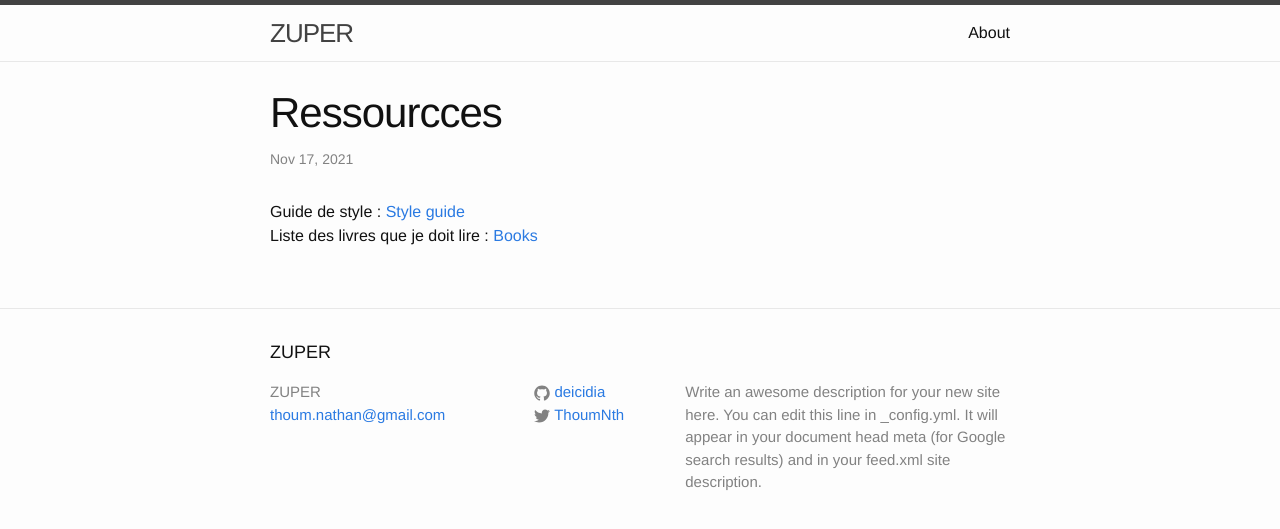
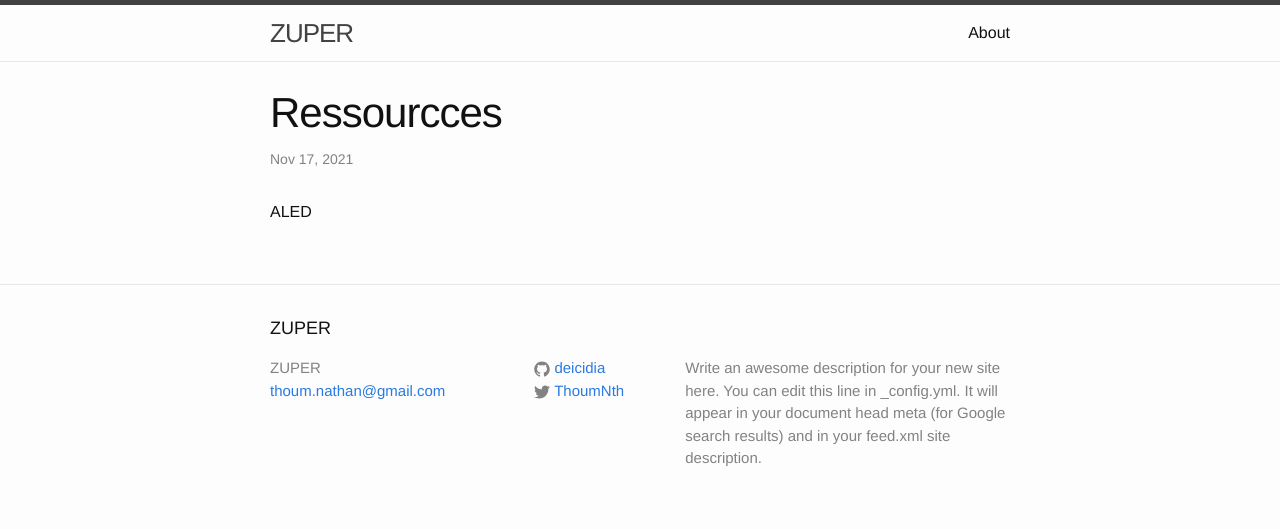
Before and after one commit to DEICIDIA/DEICIDIA.github.io, a Jekyll site: the page built from _posts/2021-11-15-welcome-to-jekyll.markdown, in a window 1280 px wide. Shown: the top 529 px of the page. Built offline with Jekyll 4.4.1, drawn with Linux system fonts in a browser that asks for light colours.

Commit message:
Update 2021-11-15-welcome-to-jekyll.markdown

```diff
--- a/_posts/2021-11-15-welcome-to-jekyll.markdown
+++ b/_posts/2021-11-15-welcome-to-jekyll.markdown
@@ -4,9 +4,5 @@ title:  "Ressourcces"
 date:   2021-11-17 10:29:00 +0100
 categories: jekyll update
 ---
-Guide de style : [Style guide][Style-guide] <Br>
-Liste des livres que je doit lire : [Books][Books]
 
-
-[Style-guide]: https://google.github.io/styleguide/
-[Books]: https://drive.google.com/drive/folders/1mtxJLeu5o2Qk-s_ILpMzaWSrVDlYL8OS?usp=sharing
+ALED
```
